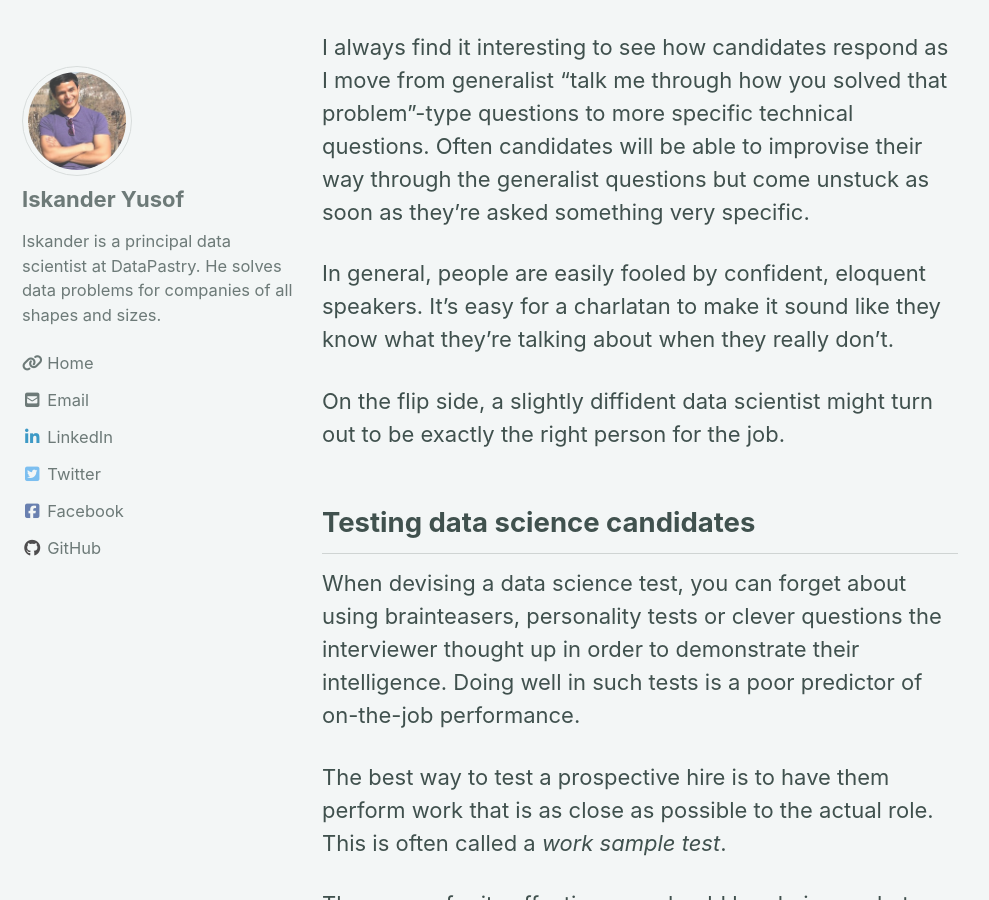
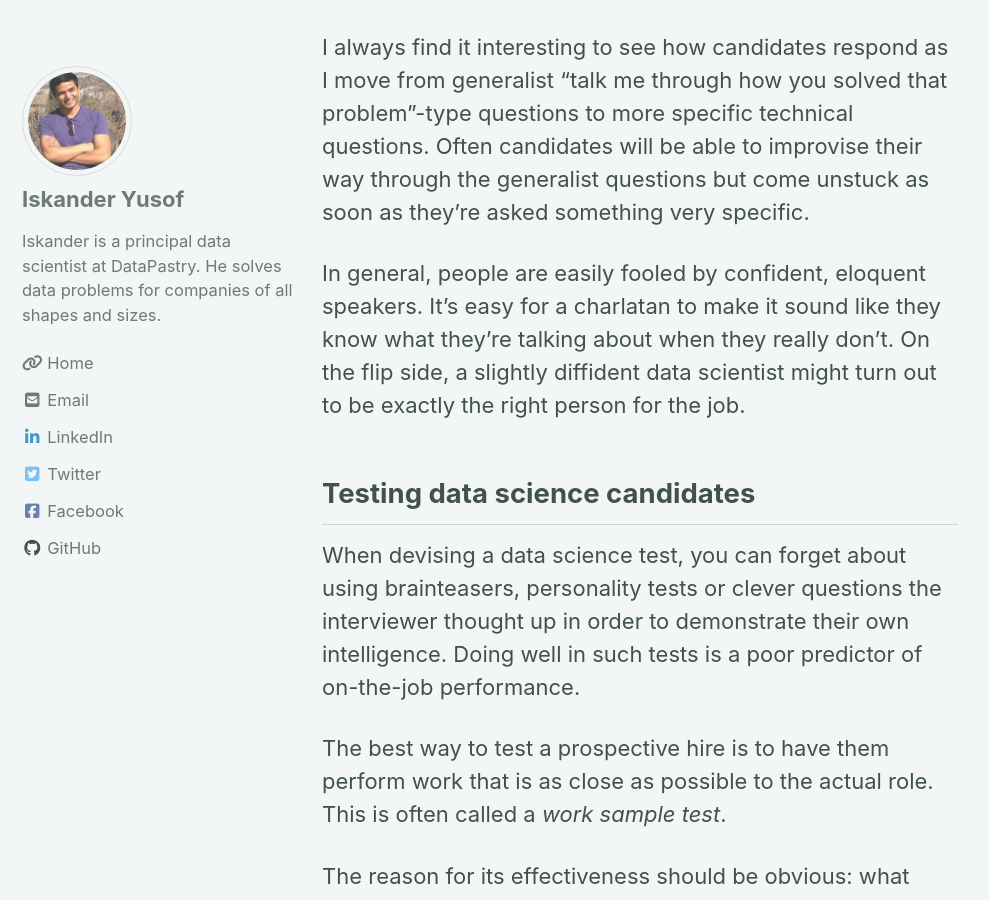
Before and after one commit to datapastry/datapastry.github.io, a Jekyll site: the page built from _posts/2019-08-05-how-to-hire-a-data-scientist.md, in a window 1280 px wide and 900 px high, scrolled down 1467 px. Shown: the whole window, without its empty margins (0-989 px from the left). Built offline with Jekyll 4.4.1, drawn with Linux system fonts in a browser that asks for light colours; cached includes are drawn as plain includes; nearby versions of some CDN libraries; some of the changed text lies outside the part shown.

Commit message:
Minor improvements

```diff
--- a/_posts/2019-08-05-how-to-hire-a-data-scientist.md
+++ b/_posts/2019-08-05-how-to-hire-a-data-scientist.md
@@ -20,13 +20,11 @@ When I’m interviewing prospective hires, I’m painfully aware that I can be f
 
 I always find it interesting to see how candidates respond as I move from generalist “talk me through how you solved that problem”-type questions to more specific technical questions. Often candidates will be able to improvise their way through the generalist questions but come unstuck as soon as they’re asked something very specific.
 
-In general, people are easily fooled by confident, eloquent speakers. It’s easy for a charlatan to make it sound like they know what they’re talking about when they really don’t.
-
-On the flip side, a slightly diffident data scientist might turn out to be exactly the right person for the job.
+In general, people are easily fooled by confident, eloquent speakers. It’s easy for a charlatan to make it sound like they know what they’re talking about when they really don’t. On the flip side, a slightly diffident data scientist might turn out to be exactly the right person for the job.
 
 ## Testing data science candidates
 
-When devising a data science test, you can forget about using brainteasers, personality tests or clever questions the interviewer thought up in order to demonstrate their intelligence. Doing well in such tests is a poor predictor of on-the-job performance.
+When devising a data science test, you can forget about using brainteasers, personality tests or clever questions the interviewer thought up in order to demonstrate their own intelligence. Doing well in such tests is a poor predictor of on-the-job performance.
 
 The best way to test a prospective hire is to have them perform work that is as close as possible to the actual role. This is often called a _work sample test_.
 
```
Also changed, not shown: other parts of _posts/2019-08-05-how-to-hire-a-data-scientist.md (+1 -1 lines).
